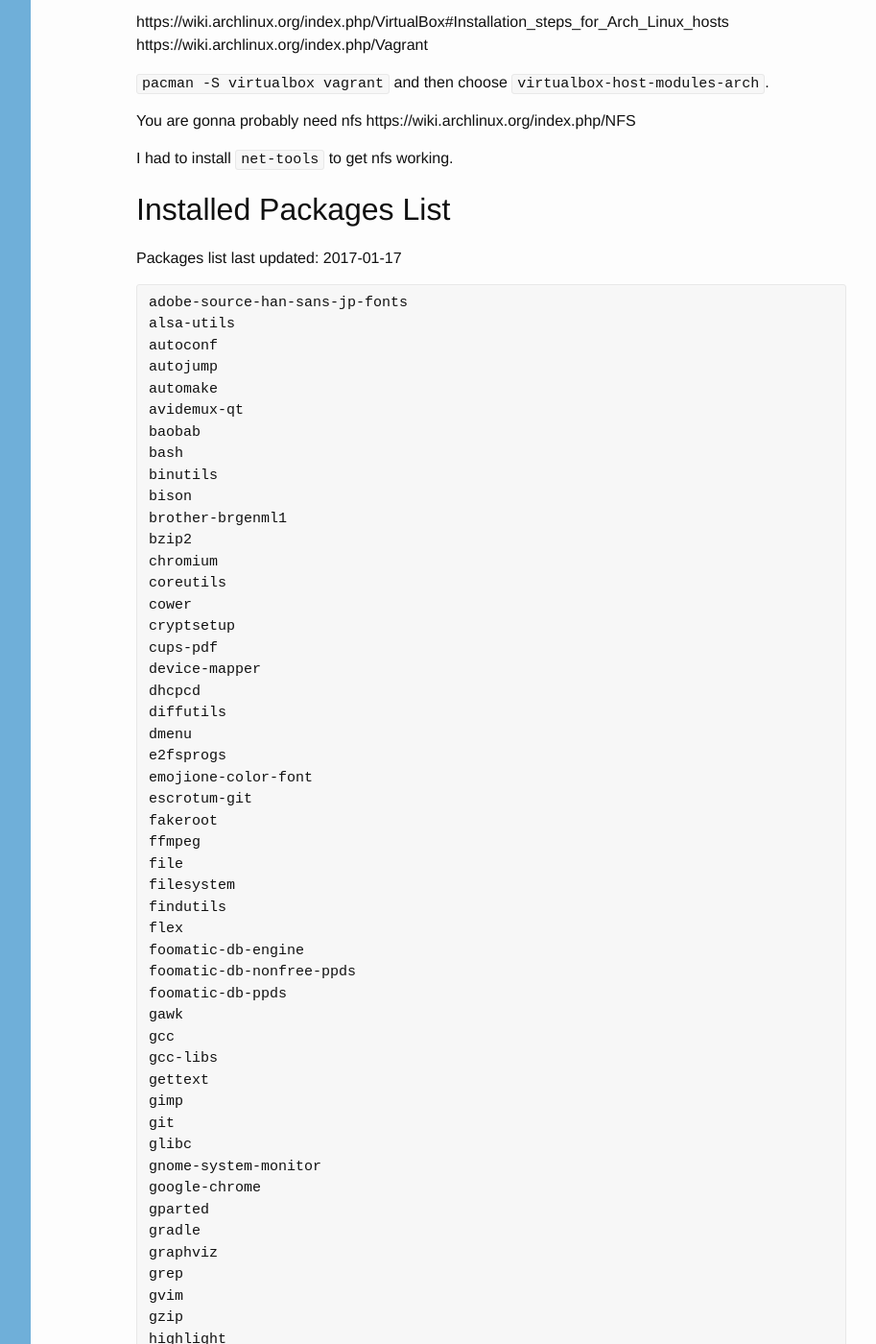
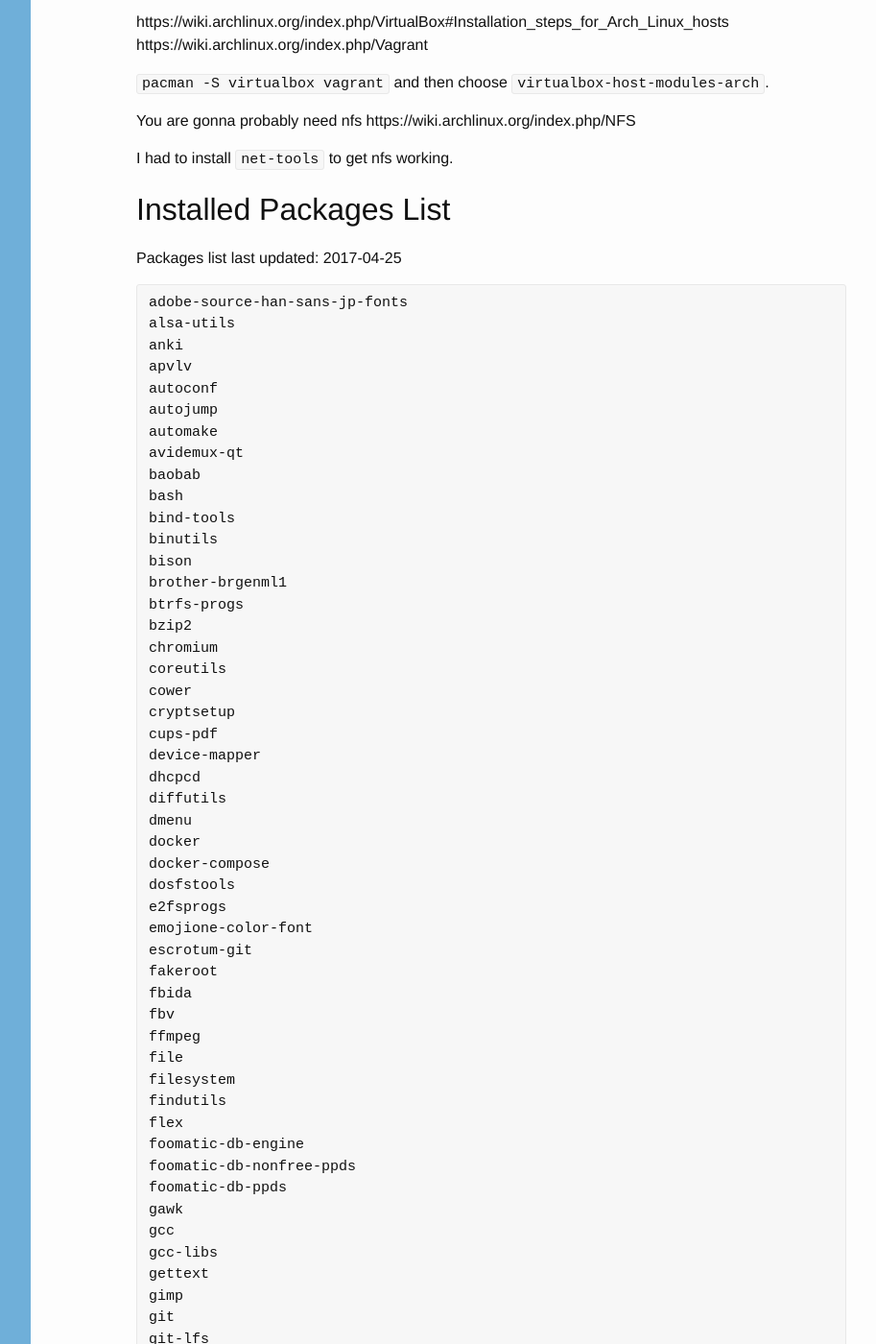
Before and after one commit to austinpray/austinpray.com, a Jekyll site: the page built from _posts/2016-09-26-arch-linux-notes.md, in a window 1280 px wide and 1400 px high, scrolled down 657 px. Shown: the whole window at 96% size, without its empty margins (288-1201 px from the left). Built offline with Jekyll 4.4.1, drawn with Linux system fonts in a browser that asks for light colours; comment, search, counter and statistics services are not loaded; some of the changed text lies outside the part shown.

Commit message:
update arch notes

````diff
--- a/_posts/2016-09-26-arch-linux-notes.md
+++ b/_posts/2016-09-26-arch-linux-notes.md
@@ -32,20 +32,24 @@
 
 ## Installed Packages List
 
-Packages list last updated: 2017-01-17
+Packages list last updated: 2017-04-25
 
 ```arch-packages
 adobe-source-han-sans-jp-fonts
 alsa-utils
+anki
+apvlv
 autoconf
 autojump
 automake
 avidemux-qt
 baobab
 bash
+bind-tools
 binutils
 bison
 brother-brgenml1
+btrfs-progs
 bzip2
 chromium
 coreutils
@@ -56,10 +60,15 @@
 dhcpcd
 diffutils
 dmenu
+docker
+docker-compose
+dosfstools
 e2fsprogs
 emojione-color-font
 escrotum-git
 fakeroot
+fbida
+fbv
 ffmpeg
 file
 filesystem
````
Also changed, not shown: other parts of _posts/2016-09-26-arch-linux-notes.md (+22 -1 lines).
